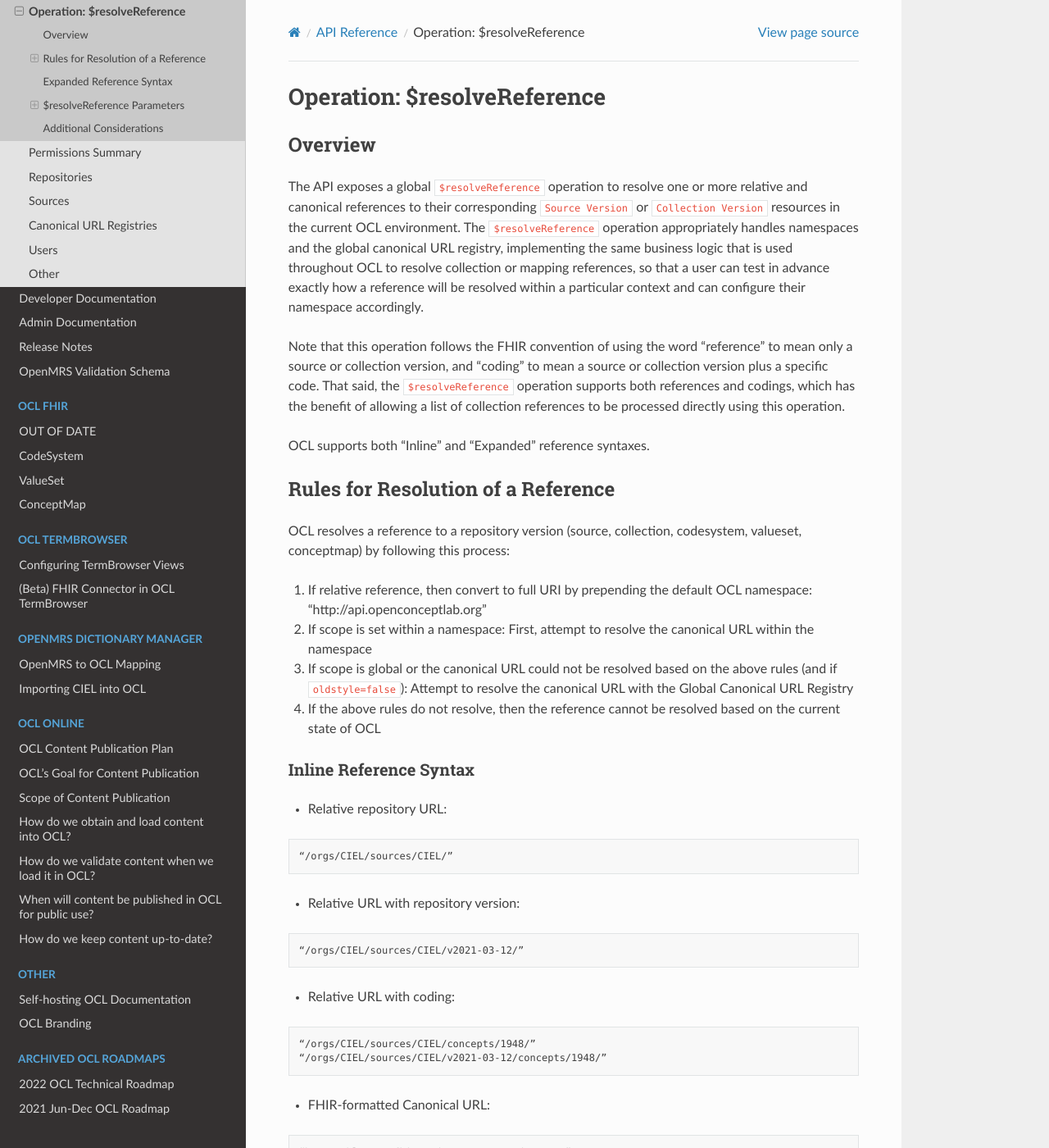
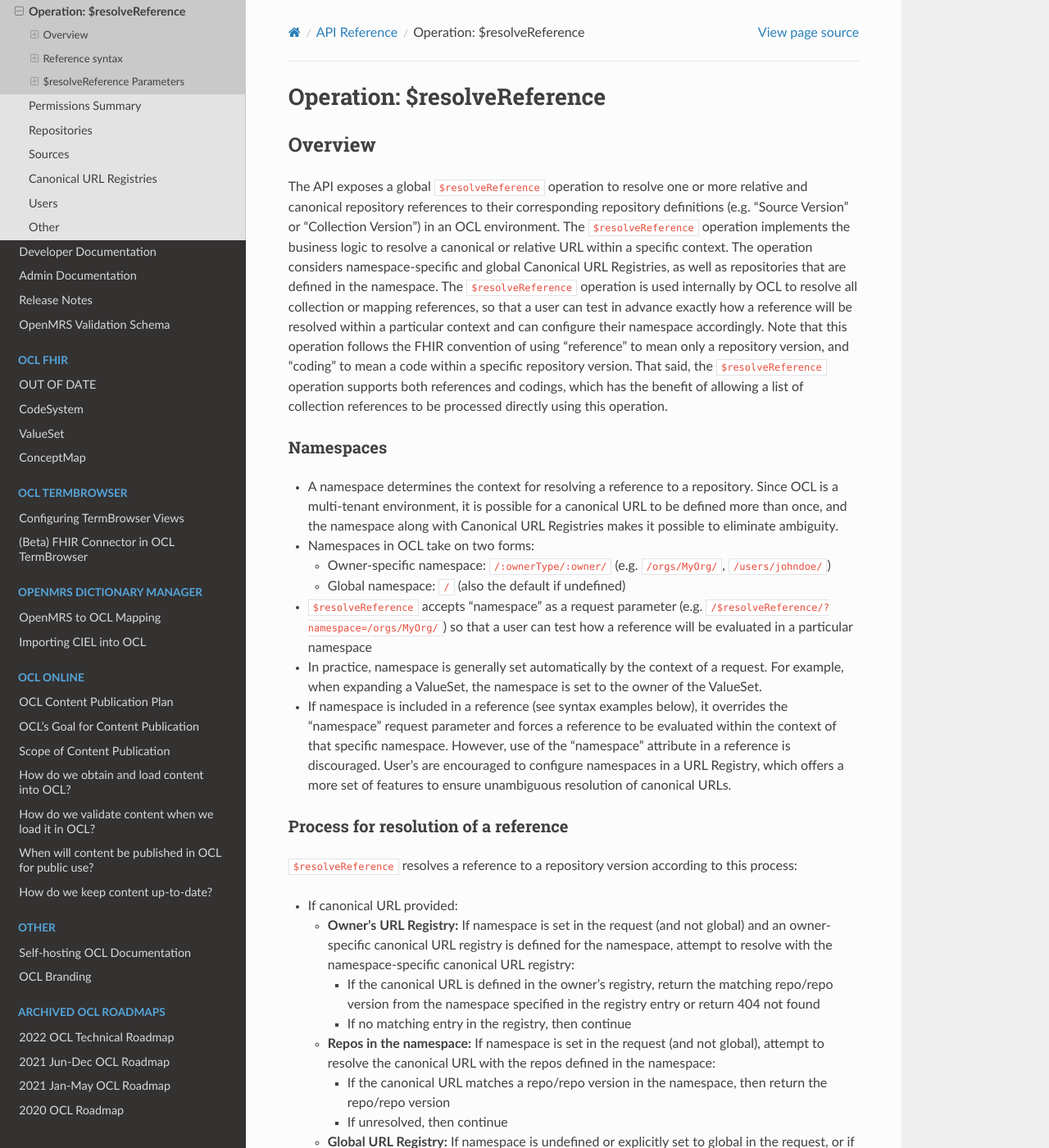
Before and after one commit to OpenConceptLab/ocl-docs, a Sphinx documentation site: the page built from docs/source/oclapi/apireference/resolveReference.md, in a window 1280 px wide and 1400 px high. Shown: the whole window at 82% size. Built offline with Sphinx 7.4.7 and the Read the Docs theme 2.0.0, drawn with Linux system fonts in a browser that asks for light colours; some of the changed text lies outside the part shown.

Commit message:
Update resolveReference.md

````diff
--- a/docs/source/oclapi/apireference/resolveReference.md
+++ b/docs/source/oclapi/apireference/resolveReference.md
@@ -1,18 +1,51 @@
 # Operation: $resolveReference
 
 ## Overview
-The API exposes a global `$resolveReference` operation to resolve one or more relative and canonical references to their corresponding `Source Version` or `Collection Version` resources in the current OCL environment. The `$resolveReference` operation appropriately handles namespaces and the global canonical URL registry, implementing the same business logic that is used throughout OCL to resolve collection or mapping references, so that a user can test in advance exactly how a reference will be resolved within a particular context and can configure their namespace accordingly.
+The API exposes a global `$resolveReference` operation to resolve one or more relative and canonical repository references to their corresponding repository definitions (e.g. "Source Version" or "Collection Version") in an OCL environment. The `$resolveReference` operation implements the business logic to resolve a canonical or relative URL within a specific context. The operation considers namespace-specific and global Canonical URL Registries, as well as repositories that are defined in the namespace. The `$resolveReference` operation is used internally by OCL to resolve all collection or mapping references, so that a user can test in advance exactly how a reference will be resolved within a particular context and can configure their namespace accordingly. Note that this operation follows the FHIR convention of using “reference” to mean only a repository version, and “coding” to mean a code within a specific repository version. That said, the `$resolveReference` operation supports both references and codings, which has the benefit of allowing a list of collection references to be processed directly using this operation.
 
-Note that this operation follows the FHIR convention of using the word “reference” to mean only a source or collection version, and “coding” to mean a source or collection version plus a specific code. That said, the `$resolveReference` operation supports both references and codings, which has the benefit of allowing a list of collection references to be processed directly using this operation.
+### Namespaces
+- A namespace determines the context for resolving a reference to a repository. Since OCL is a multi-tenant environment, it is possible for a canonical URL to be defined more than once, and the namespace along with Canonical URL Registries makes it possible to eliminate ambiguity.
+- Namespaces in OCL take on two forms:
+  - Owner-specific namespace: `/:ownerType/:owner/` (e.g. `/orgs/MyOrg/`, `/users/johndoe/`)
+  - Global namespace: `/` (also the default if undefined)
+- `$resolveReference` accepts "namespace" as a request parameter (e.g. `/$resolveReference/?namespace=/orgs/MyOrg/`) so that a user can test how a reference will be evaluated in a particular namespace
+- In practice, namespace is generally set automatically by the context of a request. For example, when expanding a ValueSet, the namespace is set to the owner of the ValueSet.
+- If namespace is included in a reference (see syntax examples below), it overrides the  "namespace" request parameter and forces a reference to be evaluated within the context of that specific namespace. However, use of the "namespace" attribute in a reference is discouraged. User's are encouraged to configure namespaces in a URL Registry, which offers a more set of features to ensure unambiguous resolution of canonical URLs.
 
-OCL supports both "Inline" and "Expanded" reference syntaxes.
+### Process for resolution of a reference
+`$resolveReference` resolves a reference to a repository version according to this process:
+* If canonical URL provided:
+  * **Owner's URL Registry:** If namespace is set in the request (and not global) and an owner-specific canonical URL registry is defined for the namespace, attempt to resolve with the namespace-specific canonical URL registry:
+    * If the canonical URL is defined in the owner's registry, return the matching repo/repo version from the namespace specified in the registry entry or return 404 not found
+    * If no matching entry in the registry, then continue
+  * **Repos in the namespace:** If namespace is set in the request (and not global), attempt to resolve the canonical URL with the repos defined in the namespace:
+    * If the canonical URL matches a repo/repo version in the namespace, then return the repo/repo version
+    * If unresolved, then continue
+  * **Global URL Registry:** If namespace is undefined or explicitly set to global in the request, or if URL did not match an entry in the owner-specific registry and did not match a repo in the namespace, attempt to resolve the canonical URL with the Global Canonical URL Registry:
+    * If the canonical URL is defined in the global registry, return the matching repo/repo version from the namespace specified in the registry entry or return 404 not found
+    * If no matching entry in the global registry, then return 404 not found (even if the canonical URL is defined somewhere else in OCL)
+* Else if relative URL provided:
+  * Return the repository directly using the relative URL, or return 404 if not found
 
-## Rules for Resolution of a Reference
+### OLD Rules for Resolution of a Reference
 OCL resolves a reference to a repository version (source, collection, codesystem, valueset, conceptmap) by following this process:
 1. If relative reference, then convert to full URI by prepending the default OCL namespace: “http://api.openconceptlab.org”
 2. If scope is set within a namespace: First, attempt to resolve the canonical URL within the namespace
 3. If scope is global or the canonical URL could not be resolved based on the above rules (and if `oldstyle=false`): Attempt to resolve the canonical URL with the Global Canonical URL Registry
 4. If the above rules do not resolve, then the reference cannot be resolved based on the current state of OCL
+
+### Open Questions
+- Option to resolve to a version-less repo, rather than a specific repo version?
+- Optional URL parameter that returns the full list of repositories that OCL could resolve a URL to across all namespaces that a requesting user has access to?
+- Remove "oldstyle" param from the docs? This was conceived as a temporary hack to resolve version-less "relative URLs" to HEAD instead of latest released, but I don't think that it was ever implemented? -- note that version-less "canonical URLs" should always resolve to latest
+- Also support `url` as an inline request param (in addition to namespace)? This would allow basic requests for a single url/namespace to be embedded entirely in the request URL for simplicity
+- Add to the docs:
+  - Example request/response for a single reference (the example below is for a batch)
+  - Status codes for found/not found
+  - Example of a response for a batch request where some references resolved and others did not
+
+## Reference syntax
+A non-exhaustive list of examples for the "inline" and "expanded" reference syntax:
 
 ### Inline Reference Syntax
 * Relative repository URL:
@@ -71,16 +104,16 @@
 }
 ```
 
-## Expanded Reference Syntax
-* **url** (required) - A relative or canonical URL that points to a source, collection, CodeSystem, ValueSet or ConceptMap. If a canonical URL, a version may be piped, e.g. `http://hl7.org/fhir/CodeSystem/my-codeystem|0.8`. This field may also include a full inline reference expression, possibly including a relative URL or canonical URL, version, code, mapping id, filters, etc.
+### Expanded Reference Syntax
+* **url** (required) - A relative or canonical URL that points to a repository (e.g. a Source, Collection, CodeSystem, ValueSet, ConceptMap). If a canonical URL, a version may be piped, e.g. `http://hl7.org/fhir/CodeSystem/my-codeystem|0.8`. This field may also include a full inline reference expression, possibly including a relative URL or canonical URL, version, code, mapping id, filters, etc.
 * **version** (optional) - The version of a repository to use. Note that in most situations it is best to omit this field and instead to specify a repository version in the expansion request.
 * **filter** (optional) - An ordered list of filters used to select concepts or mappings by their properties. Note that the “filter” field cannot be combined with the “code” or “id” fields. Each filter has the following fields:
   * **property** - A property/filter defined by the code system
   * **op** - The type of operation to apply for the specified property. Examples: = | is-a | descendent-of | is-not-a | regex | in | not-in | generalizes | exists [see FilterOperator] – also see http://hl7.org/fhir/filter-operator
   * **value** - Code from the system, or regex criteria, or boolean value for exists
-* **namespace** (optional) - Forces a reference to be evaluated within the context of a specific namespace. Generally, this value should be omitted and instead determined by the context of a request, which would take into account possible namespace configuration and OCL’s global canonical URL registry (which doesn’t currently exist).
-* **includeExclude** (optional) - default=”Include”; set to “Exclude” to make this an exclusion. All inclusions are processed first, and then all exclusions are processed. The rules for processing inclusions and exclusions are otherwise the same.
-* **resourceType** (optional) - default=”Concept” if blank. Set this field to “Mapping” to retrieve a mapping resource instead of a Concept. Note that Mapping references cannot be represented via FHIR.
+* **namespace** (optional) - Forces a reference to be evaluated within the context of a specific namespace. Generally, this value should be omitted and instead determined by the context of a request
+* **includeExclude** (optional) - default=”Include”; set to “Exclude” to make this an exclusion. All inclusion references are processed first, and then all exclusion references are processed. The rules for processing inclusions and exclusions are otherwise the same.
+* **resourceType** (optional) - default=”Concept” if blank. Set this field to “Mapping” to retrieve a mapping resource instead of a Concept. Note that Mapping references are unique to OCL and cannot be represented via FHIR.
 * If `resourceType=Concept`:
   * **code** (optional) - A concept code to include in a collection. Note that the code field cannot be used in combination with the filter field.
   * **display** (optional) - A display name that overrides a concept’s default display_name within the expansion. If this field is used, then the concept’s display_locale is always None (or an empty string). The “display” field may only be used when the “code” field is used.
@@ -90,7 +123,7 @@
 
 ## $resolveReference Parameters
 * **oldstyle** (optional) - default=false; set to True to evaluate version-less repository references to HEAD instead of to latest
-* **namespace** (optional) - default="Global"; the context in which to evaluate the references, e.g. a relative URL to an organization or user in OCL. This parameter allows a client to compare the results of evaluating the same reference(s) in multiple namespaces. When this operation is performed internally, namespace is typically set automatically based on the context of the request, i.e. the owner of the resource under consideration.
+* **namespace** (optional) - default="/" (global); the context in which to evaluate the references, e.g. a relative URL to an organization or user in OCL. This parameter allows a client to compare the results of evaluating the same reference(s) in multiple namespaces. When this operation is performed internally, namespace is typically set automatically based on the context of the request, i.e. the owner of the ValueSet that is being expanded.
 
 ### $resolveReference Examples
 * Resolve a single reference:
@@ -153,8 +186,3 @@
   }
 ]
 ```
-
-
-## Additional Considerations
-* Add an internal switch in `$resolveReference` that is set to resolve version-less "relative URLs" to HEAD that we can change to latest when we're ready -- note that version-less "canonical URLs" should always resolve to latest
-* In the future, we may want to implement an optional URL parameter that returns the full list of repositories that OCL could resolve a URL to across all namespaces that a requesting user has access to
````
